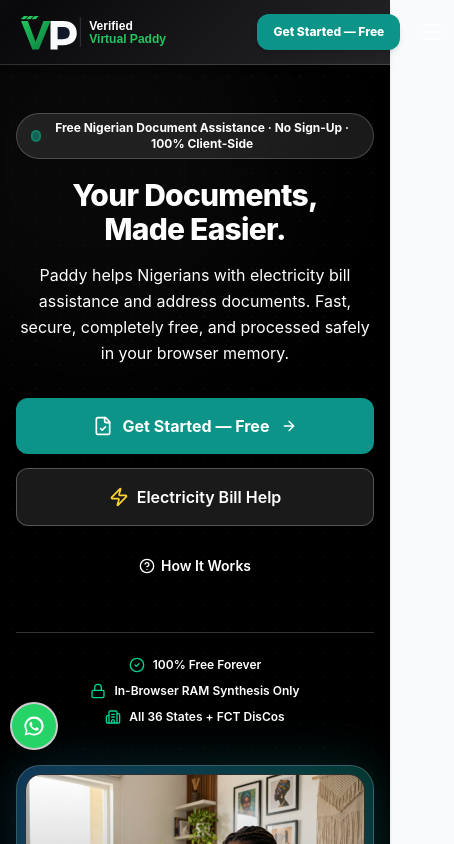
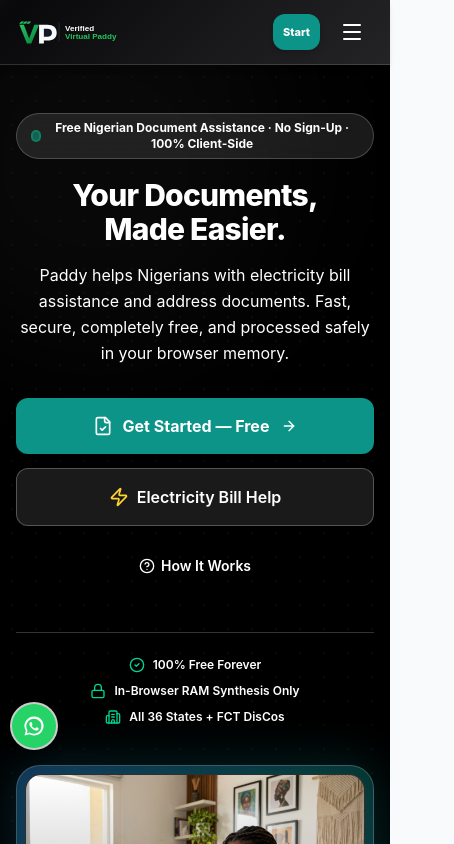
Before and after one commit to JoabPeters/Verified-Virtual-Paddy, a React (Vite) app: page / in a window 390 px wide. Shown: the top 844 px of the page, 454 px wide, since content can reach past the window. Built offline with nearby package versions, Linux system fonts and the light colour scheme.

Commit message:
Improve mobile header spacing so logo and menu fit

```diff
--- a/src/components/Navbar.tsx
+++ b/src/components/Navbar.tsx
@@ -56,13 +56,13 @@ export const Navbar: React.FC<NavbarProps> = ({ activeView, onNavigate }) => {
           {/* Brand Logo & Name */}
           <button
             onClick={() => handleNavClick('home')}
-            className="flex items-center gap-2.5 text-left group focus:outline-none focus-visible:ring-2 focus-visible:ring-white rounded-lg p-1 -ml-1 transition-all cursor-pointer"
+            className="flex min-w-0 flex-1 items-center gap-2.5 text-left group focus:outline-none focus-visible:ring-2 focus-visible:ring-white rounded-lg p-1 -ml-1 transition-all cursor-pointer"
             aria-label="Verified Virtual Paddy Homepage"
           >
             <img
               src="/vp-logo.svg"
               alt="Verified Virtual Paddy"
-              className="h-10 sm:h-11 w-auto max-w-[min(58vw,230px)] object-contain group-hover:scale-[1.02] transition-transform"
+              className="h-9 sm:h-11 w-auto max-w-[min(38vw,190px)] sm:max-w-[230px] object-contain group-hover:scale-[1.02] transition-transform shrink"
               width="230"
               height="42"
             />
@@ -201,9 +201,9 @@ export const Navbar: React.FC<NavbarProps> = ({ activeView, onNavigate }) => {
           <div className="flex items-center gap-2.5 shrink-0">
             <button
               onClick={() => handleNavClick('address-statement')}
-              className="px-4 sm:px-5 py-2.5 text-xs sm:text-sm font-extrabold text-white bg-[#0D9488] hover:bg-[#0A736A] active:bg-[#085C55] rounded-xl transition-all shadow-md hover:shadow-lg cursor-pointer flex items-center gap-1.5 focus:outline-none focus-visible:ring-2 focus-visible:ring-white"
+              className="px-2.5 sm:px-5 py-2.5 text-[11px] sm:text-sm font-extrabold text-white bg-[#0D9488] hover:bg-[#0A736A] active:bg-[#085C55] rounded-xl transition-all shadow-md hover:shadow-lg cursor-pointer flex items-center gap-1.5 whitespace-nowrap shrink-0 focus:outline-none focus-visible:ring-2 focus-visible:ring-white"
             >
-              <span className="text-white">Get Started — Free</span>
+              <span className="text-white"><span className="sm:hidden">Start</span><span className="hidden sm:inline">Get Started — Free</span></span>
               <ArrowRight className="w-3.5 h-3.5 text-white hidden sm:inline" />
             </button>
 
```
